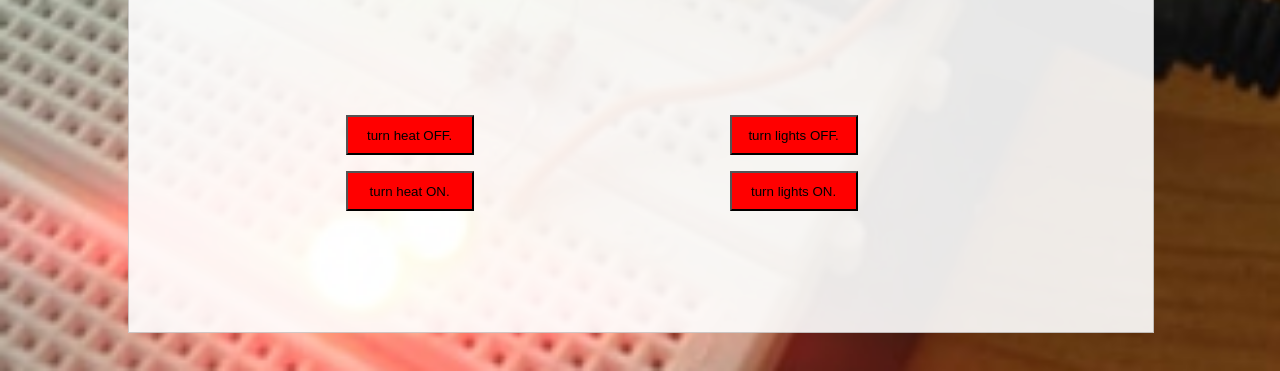
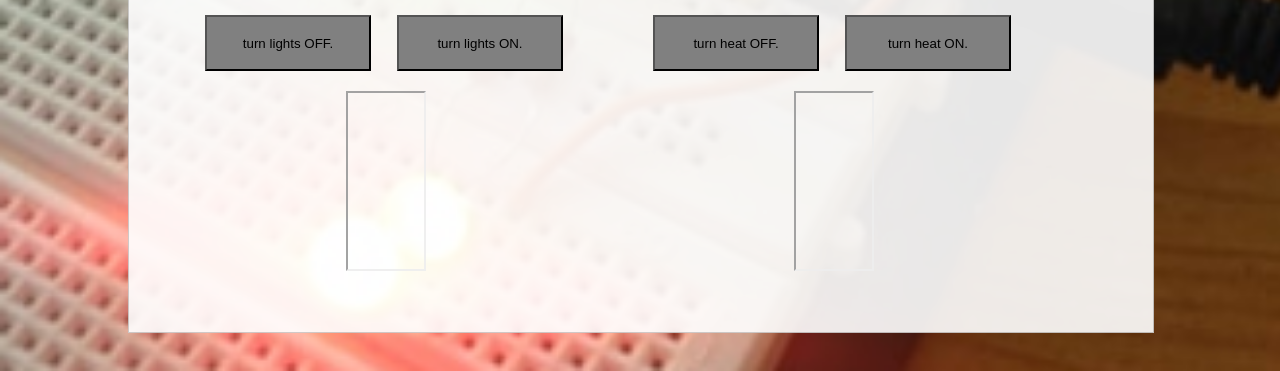
Before and after one commit to henriktrue/IOT-projekt, a PHP site: page / in a window 1280 px wide. Shown: the part 429-800 px from the top of the page. Run offline with PHP 8.4, Linux system fonts and the light colour scheme.

Commit message:
replaced widget with picture
replaced widget with picture of lamp turned on/off

```diff
--- a/website/home.html
+++ b/website/home.html
@@ -32,9 +32,9 @@
 				var response1 = JSON.parse(response);
 				if (response1.field1 == 2)
 					{
+						document.getElementById("temp-status").style.backgroundImage = "url('lampon.png')";
 						document.getElementById("temp_btn_ON").style.backgroundColor = "green";
-						document.getElementById("temp_btn_OFF").style.backgroundColor = "red";
-						document.getElementById("temp-status").style.backgroundImage = "url('on.png')"
+						document.getElementById("temp_btn_OFF").style.backgroundColor = "grey";
 					}
 			});
 			alert('wait a few seconds, the heat is being turned on');
@@ -50,9 +50,9 @@
 				var response1 = JSON.parse(response);
 				if (response1.field1 == 1)
 					{
+						document.getElementById("temp-status").style.backgroundImage = "url('lampoff.png')";
 						document.getElementById("temp_btn_OFF").style.backgroundColor = "green";
-						document.getElementById("temp_btn_ON").style.backgroundColor = "red";
-						document.getElementById("temp-status").style.backgroundImage = "url('off.png')"
+						document.getElementById("temp_btn_ON").style.backgroundColor = "grey";
 					}
 			});
 			alert('wait a few seconds, the heat is being turned off');
@@ -60,17 +60,17 @@
 
 			function LIGHTS_ON()
 		{
-			var onurl='https://api.thingspeak.com/update?api_key=DV0V35Q54WE8ZQVM&format=json&field2=2';
+			var onurl='https://api.thingspeak.com/update?api_key=UZAQIZFFUY0DHRGR&format=json&field1=2';
 			var client = new HttpsClient();
 
 			client.get(onurl, function(response)
 			{
 				var response1 = JSON.parse(response);
-				if (response1.field2 == 2)
+				if (response1.field1 == 2)
 					{
+						document.getElementById("light-status").style.backgroundImage = "url('lampon.png')";
 						document.getElementById("lights_btn_ON").style.backgroundColor = "green";
-						document.getElementById("lights_btn_OFF").style.backgroundColor = "red";
-						document.getElementById("lights-status").style.backgroundImage = "url('on.png')"
+						document.getElementById("lights_btn_OFF").style.backgroundColor = "grey";
 					}
 			});
 			alert('wait a few seconds, the heat is being turned on');
@@ -78,26 +78,72 @@
 
 		function LIGHTS_OFF()
 		{
-			var offurl='https://api.thingspeak.com/update?api_key=DV0V35Q54WE8ZQVM&format=json&field2=1';
+			var offurl='https://api.thingspeak.com/update?api_key=UZAQIZFFUY0DHRGR&format=json&field1=1';
 			var client = new HttpsClient();
 
 			client.get(offurl, function(response)
 			{
 				var response1 = JSON.parse(response);
-				if (response1.field2 == 1)
+				if (response1.field1 == 1)
 					{
+						document.getElementById("light-status").style.backgroundImage = "url('lampoff.png')";
 						document.getElementById("lights_btn_OFF").style.backgroundColor = "green";
-						document.getElementById("lights_btn_ON").style.backgroundColor = "red";
-						document.getElementById("lights-status").style.backgroundImage = "url('off.png')"
+						document.getElementById("lights_btn_ON").style.backgroundColor = "grey";
 					}
 			});
 			alert('wait a few seconds, the heat is being turned off');
 		}
-	 </script>
+
+		function STARTUP()
+		{
+			var url1='https://api.thingspeak.com/channels/574957/fields/1.json?results=1';
+			var url2='https://api.thingspeak.com/channels/583357/fields/1.json?results=1';
+
+			var client1 = new HttpsClient();
+			var client2 = new HttpsClient();
+
+			client1.get(url1, function(response)
+			{
+				var response1 = JSON.parse(response);
+				if (response1.feeds[0].field1 == 1)
+					{
+							document.getElementById("temp-status").style.backgroundImage = "url('lampoff.png')";
+							document.getElementById("temp_btn_OFF").style.backgroundColor = "green";
+
+					}
+
+				if (response1.feeds[0].field1 == 2)
+					{
+							document.getElementById("temp-status").style.backgroundImage = "url('lampon.png')";
+							document.getElementById("temp_btn_ON").style.backgroundColor = "green";
+					}
+			});
+
+			client2.get(url2, function(response)
+			{
+				var response1 = JSON.parse(response);
+				if (response1.feeds[0].field1 == 1)
+					{
+							document.getElementById("light-status").style.backgroundImage = "url('lampoff.png')";
+							document.getElementById("lights_btn_OFF").style.backgroundColor = "green";
+
+					}
+
+				if (response1.feeds[0].field1 == 2)
+					{
+							document.getElementById("light-status").style.backgroundImage = "url('lampon.png')";
+							document.getElementById("lights_btn_ON").style.backgroundColor = "green";
+					}
+			});
 
 
+		}
+
+
+	 </script>
    </HEAD>
-<BODY>
+
+<BODY onload = "STARTUP()">
 	<iframe id="white-background" style="border: 1px solid #cccccc;" ></iframe>
 
 	<H1 id="heading"> Vacation house status </H1>
@@ -108,10 +154,9 @@
 
 	<iframe id="temp-graph" src="https://thingspeak.com/apps/plugins/248058"></iframe>
 
+	<iframe id="light-status"></iframe>
 
-    <div id="temp-status">
-
-    </div>
+	<iframe id="temp-status"></iframe>
 
 	<button id="temp_btn_ON" onclick="HEAT_ON()">turn heat ON. </button>
 
@@ -120,6 +165,5 @@
 	<button id="lights_btn_ON" onclick="LIGHTS_ON()">turn lights ON. </button>
 
 	<button id="lights_btn_OFF" onclick="LIGHTS_OFF()">turn lights OFF.</button>
-
 </BODY>
 </HTML>
--- a/website/styles.css
+++ b/website/styles.css
@@ -19,6 +19,26 @@ body {
 	width:30%;
 	top: 18%;
 	left: 15%;
+}
+
+#light-status{
+    position: absolute;
+	width:6%;
+	height: 22%;
+	top: 65%;
+	left: 27%;
+	background-size: cover;
+	opacity: 0.9;
+}
+
+#temp-status{
+    position: absolute;
+	width:6%;
+	height: 22%;
+	top: 65%;
+	left: 62%;
+	background-size: cover;
+	opacity: 0.9;
 }
 
 #white-background{
@@ -44,54 +64,46 @@ body {
 	left: 42%;
 }
 
-#temp-status{
-	font-size: 18px;
+#lights_btn_ON{
+    color: black;
+    text-align: center;
+	background-color: grey;
+	width:13%;
+	height:7%;
     position: absolute;
-	left: 620px;
-    top: 400px;
-	background-color: red;
+	top: 55.5%;
+	left: 31%;
+}
+
+#lights_btn_OFF{
+    color: black;
+    text-align: center;
+	background-color: grey;
+	width:13%;
+	height:7%;
+    position: absolute;
+	top: 55.5%;
+	left: 16%;
 }
 
 #temp_btn_ON{
     color: black;
     text-align: center;
-	background-color: red;
-	width:10%;
-	height:5%;
+	background-color: grey;
+	width:13%;
+	height:7%;
     position: absolute;
-	top: 75%;
-	left: 27%;
+	top: 55.5%;
+	left: 66%;
 }
 
 #temp_btn_OFF{
     color: black;
     text-align: center;
-	background-color: red;
-	width:10%;
-	height:5%;
+	background-color: grey;
+	width:13%;
+	height:7%;
     position: absolute;
-	top: 68%;
-	left: 27%;
+	top: 55.5%;
+	left: 51%;
 }
-
-#lights_btn_ON{
-    color: black;
-    text-align: center;
-	background-color: red;
-	width:10%;
-	height:5%;
-    position: absolute;
-	top: 75%;
-	left: 57%;
-}
-
-#lights_btn_OFF{
-    color: black;
-    text-align: center;
-	background-color: red;
-	width:10%;
-	height:5%;
-    position: absolute;
-	top: 68%;
-	left: 57%;
-}
```
Also changed, not shown: website/lampoff.png (added), website/lampon.png (added), website/off.png (deleted), website/on.png (deleted).
